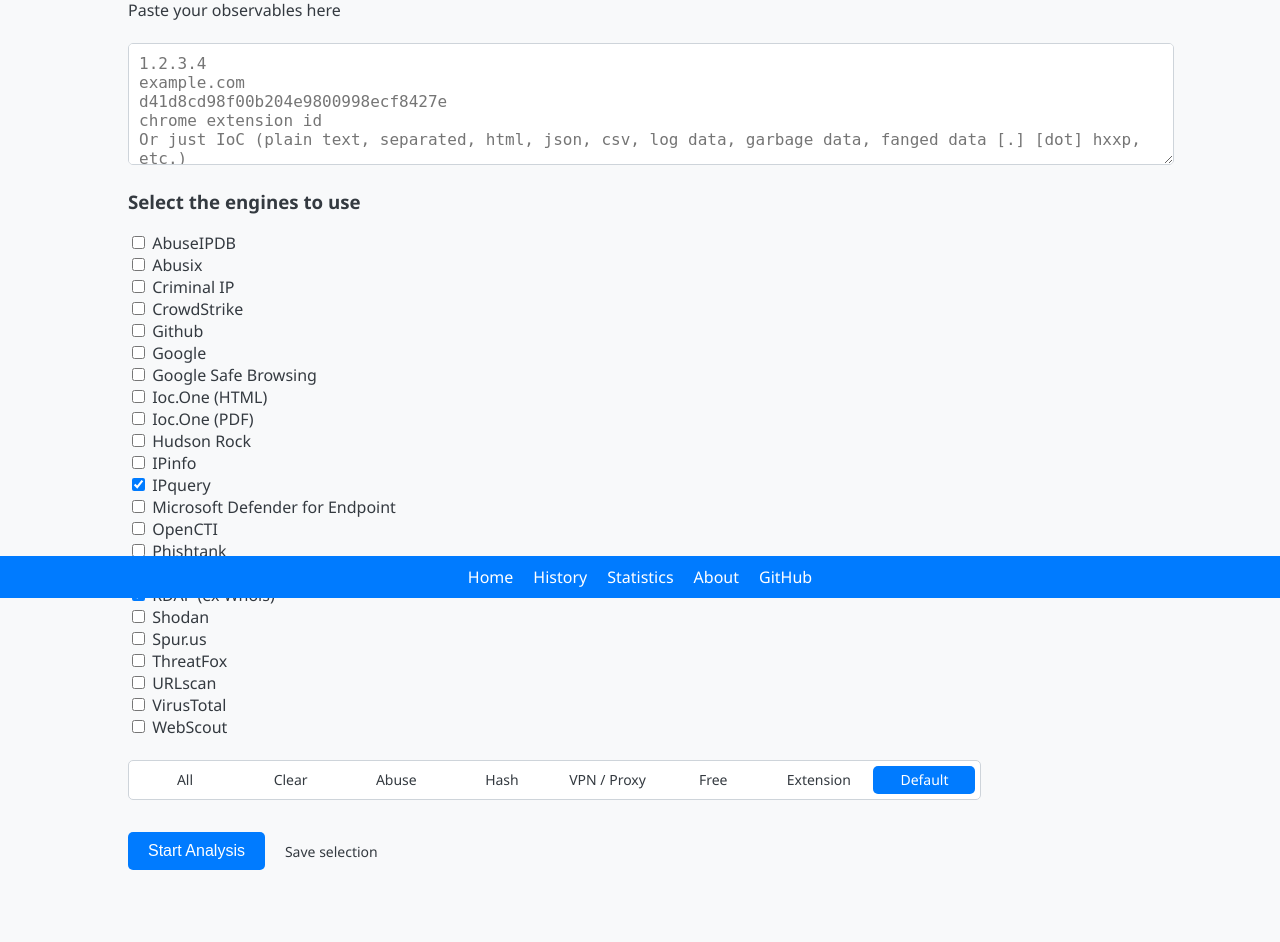
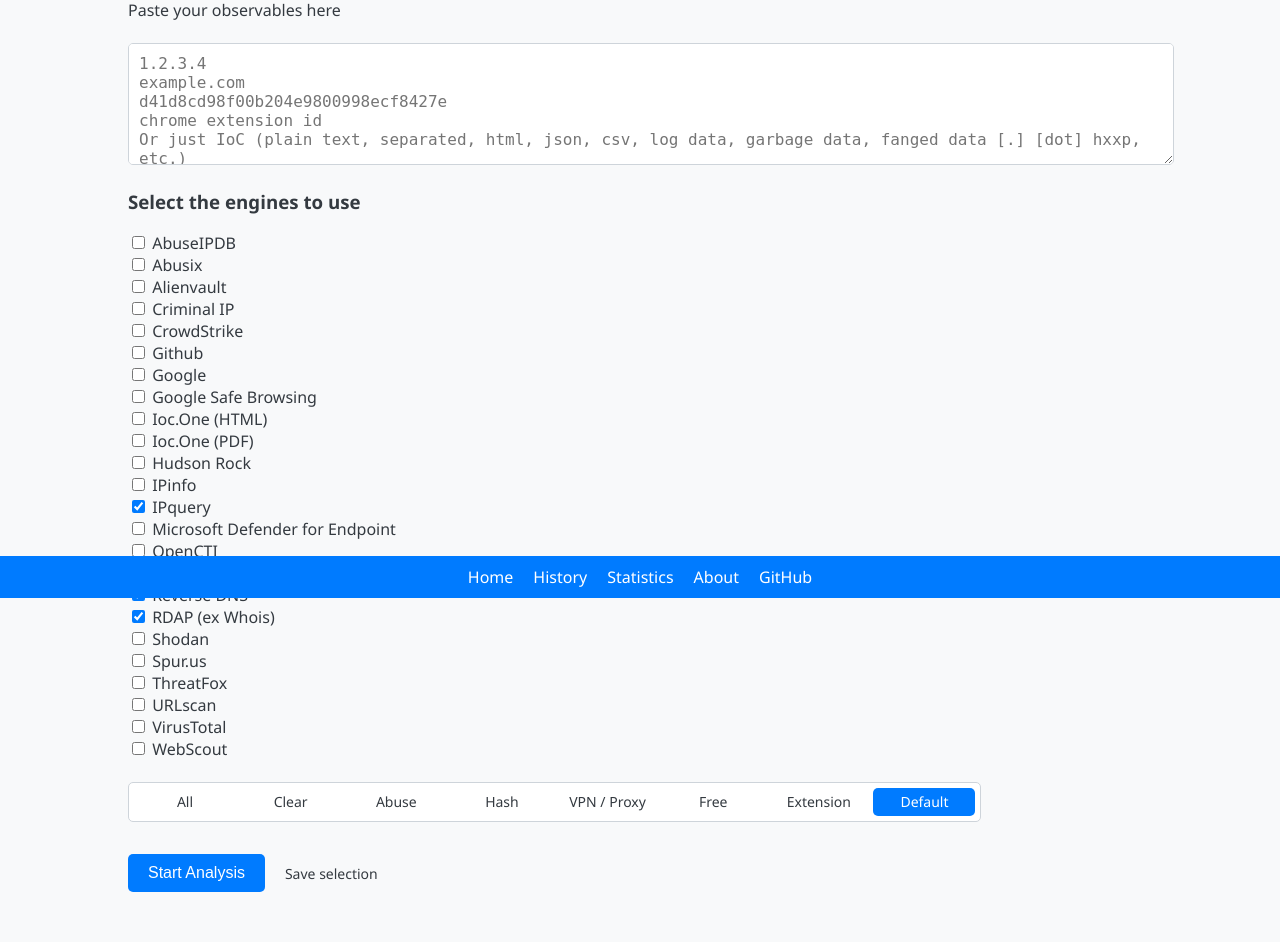
Before and after one commit to ubahmapk/cyberbro, a Flask app: page / in a window 1280 px wide. Shown: the part 202-1144 px from the top of the page. Before the commit the page ends 1072 px from the top, so only its background shows below. Run offline with Flask 3, Linux system fonts and the light colour scheme; data that the repository does not hold is empty; some libraries are stand-ins or nearby versions.

Commit message:
Merge main and add alienvault in proper format

```diff
--- a/secrets-sample.json
+++ b/secrets-sample.json
@@ -1,5 +1,6 @@
 {
     "abuseipdb": "token_here",
+    "alienvault": "token_here",
     "criminalip_api_key": "token_here",
     "crowdstrike_client_id": "client_id_here",
     "crowdstrike_client_secret": "client_secret_here",
--- a/templates/index.html
+++ b/templates/index.html
@@ -469,6 +469,7 @@
                         const allEngines = [
                             { name: "abuseipdb", label: "AbuseIPDB", supports: "risk", checked: false, title: "Checks AbuseIPDB for IP, reversed obtained IP for a given domain / URL, free API key required" },
                             { name: "abusix", label: "Abusix", supports: "abuse free_no_key", checked: false, title: "Checks abuse contact with Abusix only for IP, reversed obtained IP for a given domain / URL, free, no API key" },
+                            { name: "alienvault", label: "Alienvault", supports: "hash ip domain url", checked: false, title: "Checks Alienvault for IP, domain, URL, hash, free API key required" },
                             { name: "criminalip", label: "Criminal IP", supports: "ip", checked: false, title: "Criminal IP is an OSINT search engine specialized in attack surface assessment and threat hunting, free, with paid upgrades available"},
                             { name: "crowdstrike", label: "CrowdStrike", supports: "hash ip domain url", checked: false, title: "Checks CrowdStrike for IP, domain, URL, hash, paid API key required" },
                             { name: "github", label: "Github", supports: "domain url ip hash extension free_no_key scraping", checked: false, title: "Get Github grep.app API search results for all types of observable, free, no API key" },
@@ -477,7 +478,7 @@
                             { name: "ioc_one_html", label: "Ioc.One (HTML)", supports: "domain url ip hash extension scraping", checked: false, title: "Scraps (can be long) Ioc.One HTML search results for all types of observable, free, no API key" },
                             { name: "ioc_one_pdf", label: "Ioc.One (PDF)", supports: "domain url ip hash extension scraping", checked: false, title: "Scraps (can be long) Ioc.One PDF search results for all types of observable, free, no API key" },
                             { name: "hudsonrock", label: "Hudson Rock", supports: "domain url email free_no_key", checked: false, title: "Searches Hudson Rock leak / infostealer results for domains, URL, Email, free, no API key" },
-                             { name: "ipinfo", label: "IPinfo", supports: "ip", checked: false, title: "Checks IPinfo for IP, reversed obtained IP for a given domain / URL, free API key required" },
+                            { name: "ipinfo", label: "IPinfo", supports: "ip", checked: false, title: "Checks IPinfo for IP, reversed obtained IP for a given domain / URL, free API key required" },
                             { name: "ipquery", label: "IPquery", supports: "default ip risk vpn proxy free_no_key", checked: true, title: "Checks IPquery for IP, reversed obtained IP for a given domain / URL, free, no API key" },
                             { name: "mde", label: "Microsoft Defender for Endpoint", supports: "hash ip domain url", checked: false, title: "Checks Microsoft Defender for Endpoint, paid API info on Azure required" },
                             { name: "opencti", label: "OpenCTI", supports: "domain url ip hash extension", checked: false, title: "Searches OpenCTI results for all types of observable, API key required" },
@@ -489,7 +490,7 @@
                             { name: "threatfox", label: "ThreatFox", supports: "ip domain url free_no_key", checked: false, title: "Checks ThreatFox by Abuse.ch for IP, domains, URL, free, no API key" },
                             { name: "urlscan", label: "URLscan", supports: "domain url ip hash free_no_key", checked: false, title: "Checks URLscan for for IP, domains, URL, hash, free, no API key" },
                             { name: "virustotal", label: "VirusTotal", supports: "hash risk ip domain url", checked: false, title: "Checks VirusTotal for IP, domain, URL, hash, free API key required" },
-                           { name: "webscout", label: "WebScout", supports: "ip vpn proxy risk", checked: false, title: "Checks WebScout for IP, reversed obtained IP for a given domain / URL, free or paid API key required" },
+                            { name: "webscout", label: "WebScout", supports: "ip vpn proxy risk", checked: false, title: "Checks WebScout for IP, reversed obtained IP for a given domain / URL, free or paid API key required" },
                         ];
 
                         const enginesToDisplay = GUI_ENABLED_ENGINES.length > 0 ? allEngines.filter(engine => GUI_ENABLED_ENGINES.includes(engine.name)) : allEngines;
@@ -818,6 +819,23 @@
             if (result.criminalip.represenative_domain) {
                 plainText += `  - Representative Domain: ${result.criminalip.represenative_domain}\n`;
             }
+        }
+
+        if (result.alienvault) {
+            plainText += `Alienvault:\n`;
+            plainText += `  - Pulse Count: ${result.alienvault.count}\n`;
+            if (result.alienvault.count > 0) {
+            result.alienvault.pulses.forEach(alienvaultPulse => {
+                plainText += `  - ${alienvaultPulse.title}: ${alienvaultPulse.url}\n`;
+            });
+            }
+            if (result.alienvault.malware_families.length > 0) {
+                plainText += `  - Malware Families: ${result.alienvault.malware_families.join(', ')}\n`;
+            }
+            if (result.alienvault.adversary.length > 0) {
+                plainText += `  - Adversary: ${result.alienvault.adversary.join(', ')}\n`;
+            }
+
         }
 
         if (result.hudsonrock) {
@@ -1110,6 +1128,9 @@
                     {% if "criminalip" in analysis_results.selected_engines %}
                     <th>Criminal IP</th>
                     {% endif %}
+                    {% if "alienvault" in analysis_results.selected_engines %}
+                    <th>Alienvault</th>
+                    {% endif %}
                 </tr>
             </thead>
             <tbody>
@@ -1644,6 +1665,13 @@
                     Not applicable
                     </td>
                     {% endif %}
+                    {% if "alienvault" in analysis_results.selected_engines %}
+                    <td>
+                    {% include "engine_layouts/alienvault_table.html" %}
+                    {% else %}
+                    Not applicable
+                    </td>
+                    {% endif %}
                 </tr>
                 {% endfor %}
             </tbody>
@@ -1968,27 +1996,6 @@
                 </div>
                 {% endif %}
 
-                {% if analysis_results.results[0].alienvault %}
-                <div class="card">
-                        {% if analysis_results.results[0].alienvault.count > 0 %}
-                        <h3>Alienvault</h3>
-                        <strong>Pulses Count: </strong>{{ analysis_results.results[0].alienvault.count }}<br>
-                        {% for search_result in analysis_results.results[0].alienvault.pulses %}
-                        <a href="{{ search_result.url }}" target="_blank" title="{{ search_result.title }}">{{ search_result.title }}</a><br>
-                        {% endfor %}
-                        {% if analysis_results.results[0].alienvault.malware_families %}
-                        <strong>Malware Families: </strong>{{ analysis_results.results[0].alienvault.malware_families | join(', ') }}<br>
-                        {% endif %}
-                        {% if analysis_results.results[0].alienvault.adversary %}
-                        <strong>Adversary: </strong>{{ analysis_results.results[0].alienvault.adversary | join(', ') }}<br>
-                        {% endif %}
-                        <strong>Link: </strong><a href="{{ analysis_results.results[0].alienvault.link }}" target="_blank">See on Alienvault</a><br>
-                        {% else %}
-                        <p>Not found</p>
-                        {% endif %}
-                    </div>
-                    {% endif %}
-
                 {% if analysis_results.results[0].phishtank %}
                 <div class="card">
                     <h3>Phishtank</h3>
@@ -2209,6 +2216,9 @@
                 {% if analysis_results.results[0].criminalip %}
                 {% include "engine_layouts/criminalip_card.html" %}
                 {% endif %}
+                {% if analysis_results.results[0].alienvault %}
+                {% include "engine_layouts/alienvault_card.html" %}
+                {% endif %}
 
             </div>
         </div>
```
Also changed, not shown: templates/engine_layouts/alienvault_card.html (added, +20 -0 lines), templates/engine_layouts/alienvault_table.html (added, +15 -0 lines), README.md.
